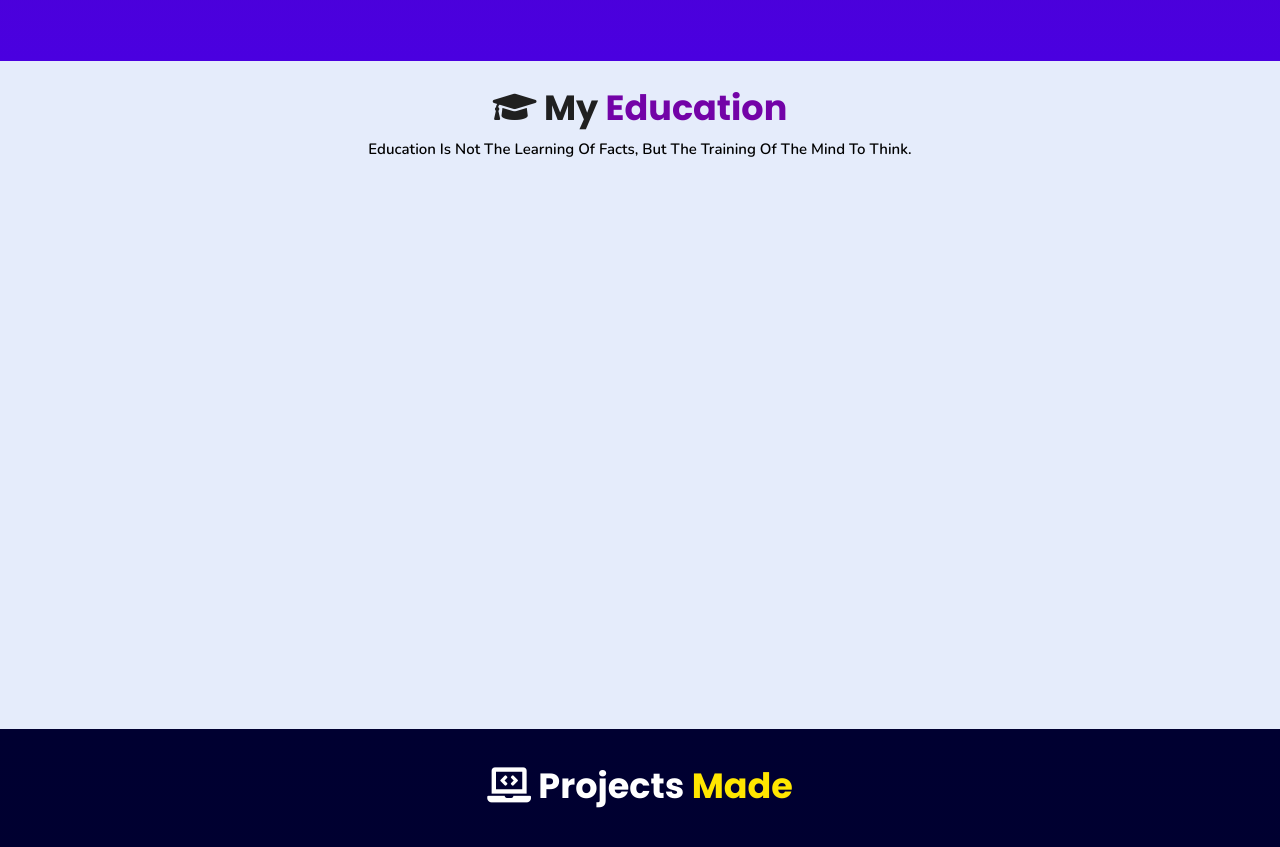
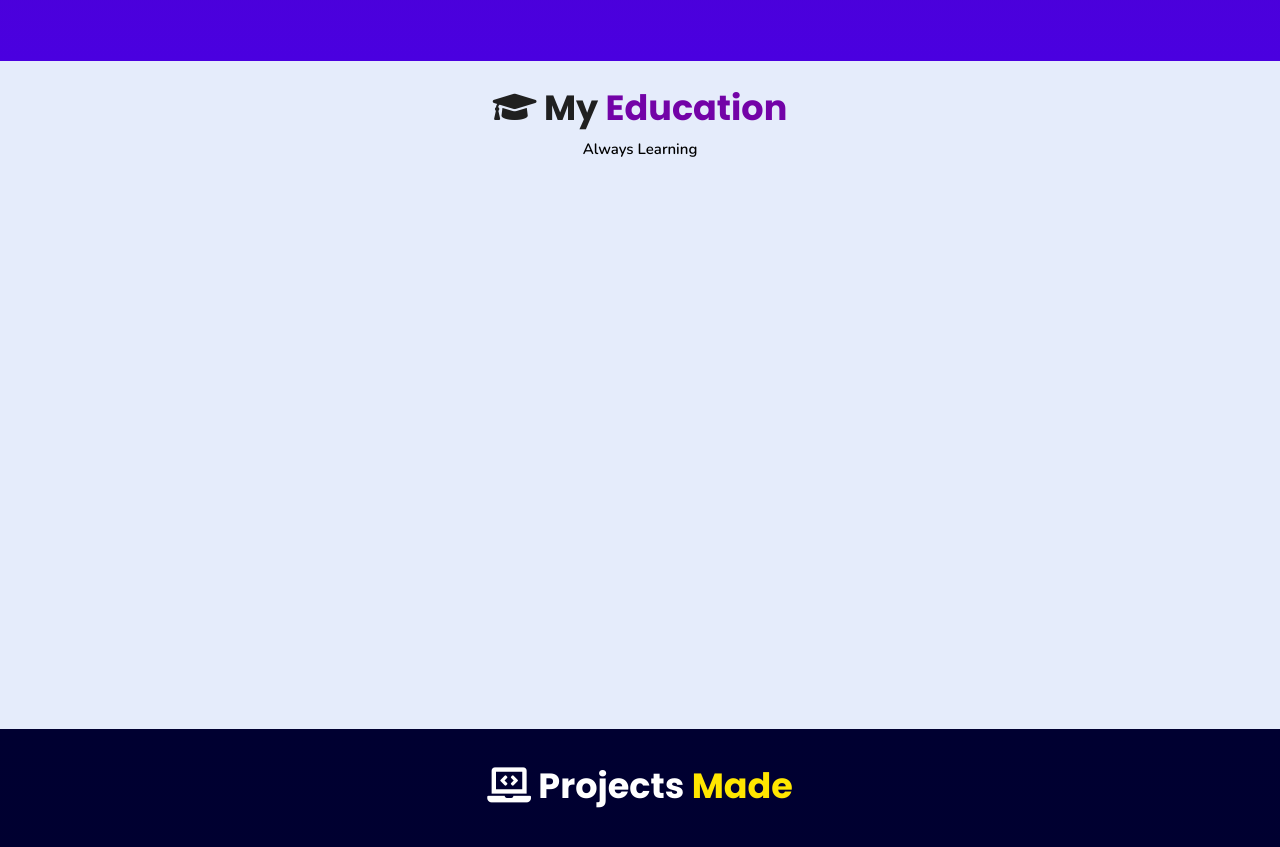
Before and after one commit to limyi/Lim_Yi.github.io, a plain HTML site: page index.html in a window 1280 px wide. Shown: the part 2480-3327 px from the top of the page. Drawn offline with nearby package versions, Linux system fonts and the light colour scheme; animation ran at ten frames a second.

Commit message:
Update index.html

```diff
--- a/index.html
+++ b/index.html
@@ -131,7 +131,7 @@
 
   <h1 class="heading"><i class="fas fa-graduation-cap"></i> My <span>Education</span></h1>
 
-    <p class="qoute">Education is not the learning of facts, but the training of the mind to think.</p>
+    <p class="qoute">Always learning</p>
 
     <div class="box-container">
 
```
